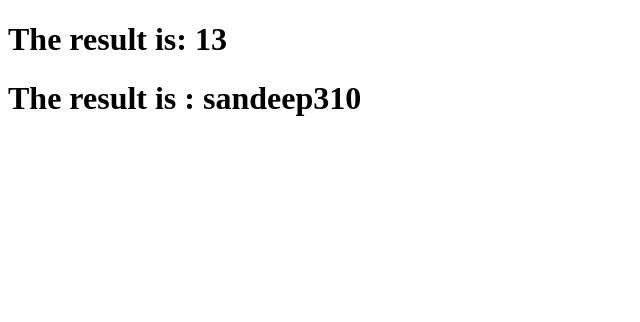
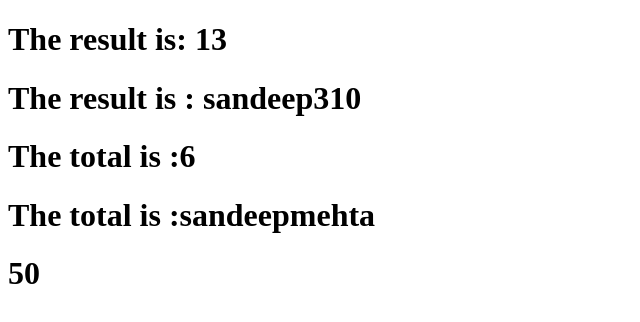
Before and after one commit to CpBruceMeena/Learning_Javascript, a plain HTML site: page Operators.html in a window 1280 px wide. Shown: the whole page, without its empty margins (0-640 px from the left). Drawn offline with Linux system fonts and the light colour scheme.

Commit message:
adding function

```diff
--- a/Operators.html
+++ b/Operators.html
@@ -11,6 +11,23 @@
       var temp = "sandeep" + a + b;
       document.write("<h1>The result is: " + result + "</h1>");
       document.write("<h1> The result is : " + temp + "</h1>");
+
+      function addnumber(a, b){
+        var total = a + b;
+        document.write("<h1>The total is :" + total + "</h1>");
+      }
+
+      addnumber(4, 2);
+      addnumber("sandeep", "mehta");
+
+      function multiply(a, b){
+        var total = a*b;
+        return total;
+      }
+
+      var output = multiply(10, 5);
+      document.write("<h1>" + output + "</h1>");
+
     </script>
   </head>
   <body>
```
